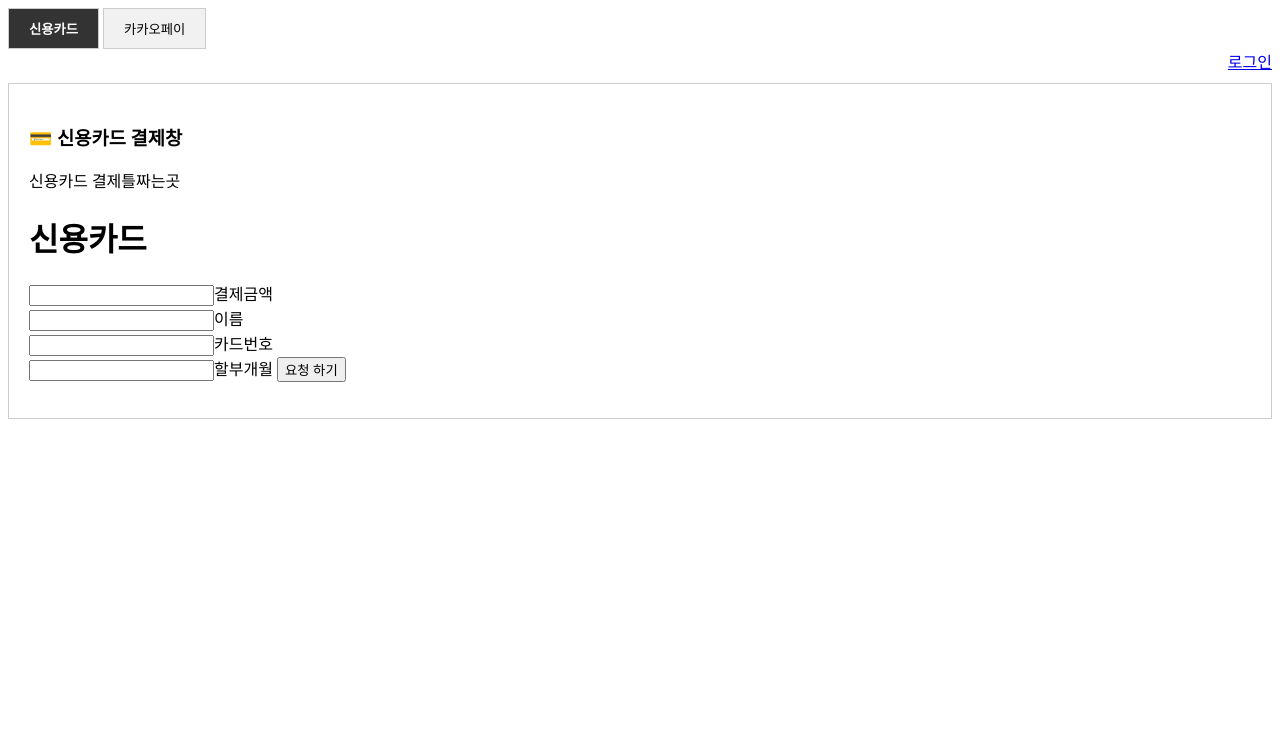
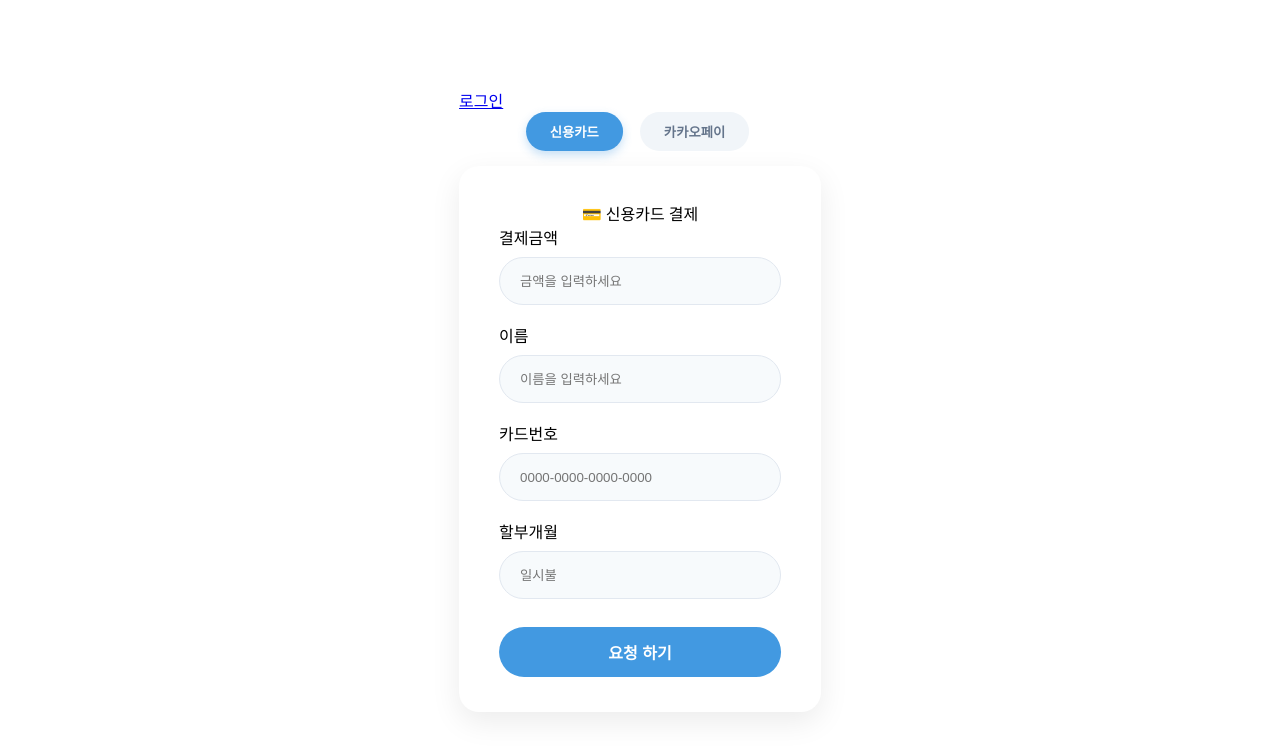
Before and after one commit to 02paming/miniPayment, a website: page mini.html in a window 1280 px wide. Both pictures are taken after a click on the button "신용카드". Drawn offline with nearby package versions, Linux system fonts and the light colour scheme; no server answers.

Commit message:
fix : 프론트 메인 화면단 스타일 로그인/회원가입으로 수정

```diff
--- a/mini.html
+++ b/mini.html
@@ -5,31 +5,109 @@
     <title>결제 수단 선택</title>
     <script src="https://cdn.jsdelivr.net/npm/axios/dist/axios.min.js"></script>
     <style>
-/* 탭 버튼 스타일 */
+/* ----------------------- main ----------------------------- */
+
+/* div태그 속 자식 버튼 2개 중앙배치 */
+.tab-container {
+    display: flex;
+    justify-content: center;
+    gap: 12px;
+}
+
+.payment-title{
+    text-align: center;
+}
+
+.payment-wrapper {
+    position: absolute;
+    top: 50%;
+    left: 50%;
+    transform: translate(-50%, -50%);
+}
+/* 1. 탭 버튼 스타일 */
 .tab-button {
-    padding: 10px 20px;
+    padding: 10px 24px;
     cursor: pointer;
-    border: 1px solid #ccc;
-    background-color: #f1f1f1;
+    border: none;
+    border-radius: 25px;
+    background-color: #f1f5f9;
+    color: #64748b;
+    font-weight: 600;
+    margin-right: 5px;
+    transition: all 0.2s ease;
 }
-/* 활성화된 버튼 스타일 */
+
+/* 2. 활성화된 버튼 스타일 */
 .tab-button.active {
-    background-color: #333;
+    background-color: #4299e1;
     color: #fff;
     font-weight: bold;
+    box-shadow: 0 4px 10px rgba(66, 153, 225, 0.3);
 }
-/* 결제 내용 상자 스타일 */
+
+/* 3. 결제 내용 상자 스타일 (비율 수정) */
 .payment-content {
-    display: none; /* ⭐️ 처음에는 모든 결제창을 숨깁니다 */
-    padding: 20px;
-    border: 1px solid #ccc;
-    margin-top: 10px;
+    display: none;
+    padding: 35px 40px;
+    border: none;
+    background: #ffffff;
+    border-radius: 20px;
+    box-shadow: 0 10px 30px rgba(0, 0, 0, 0.08);
+    margin-top: 15px;
+    max-width: 420px; /* ⭐️ 가로로 끝까지 늘어나지 않도록 너비 고정 */
+    box-sizing: border-box;
 }
-/* ⭐️ active 클래스가 붙은 결제창만 화면에 보여줍니다 */
+
+/* 4. 활성화된 결제창 표시 */
 .payment-content.active {
     display: block;
+    animation: fadeIn 0.3s ease;
+}
+@keyframes fadeIn {
+    from { opacity: 0; transform: translateY(5px); }
+    to { opacity: 1; transform: translateY(0); }
 }
 
+/* ---------------------------------------------------
+   결제창 내부 입력칸 및 버튼 모던화
+--------------------------------------------------- */
+.payment-content input {
+    height: 48px;
+    background-color: #f7fafc;
+    border: 1px solid #e2e8f0;
+    border-radius: 25px;
+    padding: 0 20px;
+    margin: 8px 0 18px 0;
+    width: 100%;
+    box-sizing: border-box;
+    outline: none;
+    transition: all 0.3s ease;
+}
+
+.payment-content input:focus {
+    border-color: #4299e1;
+    background-color: #ffffff;
+    box-shadow: 0 0 0 3px rgba(66, 153, 225, 0.15);
+}
+
+.payment-content button {
+    width: 100%;
+    height: 50px;
+    background-color: #4299e1;
+    color: white;
+    border: none;
+    border-radius: 25px;
+    font-size: 16px;
+    font-weight: bold;
+    cursor: pointer;
+    margin-top: 10px;
+    transition: background-color 0.2s ease;
+}
+
+.payment-content button:hover {
+    background-color: #3182ce;
+}
+/* -------------------------------------------------------------------------------------- */
 
 
 /*기존에 body로 했던 스타일인데 다른 화면단도 건드리는 태그이기때문에 div를 하나파서 진행*/
@@ -452,7 +530,7 @@
 //미리 전역으로 세팅
 document.addEventListener("DOMContentLoaded", async () => {
     let email;
-    const authContainer = document.getElementById('auth-container');
+    const authContainer = document.querySelector('.auth-link');
 
     const step1 = document.getElementById('step1');
     const step2 = document.getElementById('step2');
@@ -660,6 +738,7 @@ document.addEventListener("DOMContentLoaded", async () => {
         }
         async executeTransaction() {
             await super.executeTransaction();
+
             if(this.installments <= 0){
                 console.log('[신용카드] 일시불 승인 완료')
                 step3.querySelector(".step-desc").textContent = `▶ [신용카드] 일시불 승인 완료`;
@@ -733,7 +812,7 @@ document.addEventListener("DOMContentLoaded", async () => {
     //신용카드 버전
     credit_button.addEventListener('click', async () => {
 
-            const inputForm = document.querySelector("#inputForm");
+            const inputForm = document.querySelector(".payment-wrapper");
             const paymentCard = document.querySelector('#payment-card-layer');
 
             const my2CreditCardPayment = new CreditCardPayment(Number(credit_amount.value),credit_name.value,cardNumber.value,Number(installments.value));
@@ -930,48 +1009,60 @@ document.addEventListener("DOMContentLoaded", async () => {
 
 <!-- 인풋폼 -->
     <!-- 1. 상단 결제 수단 선택 버튼 (데이터 속성 data-target 사용) -->
-    <div id="inputForm">
-        <div>
+<div class="payment-wrapper">
+    <!-- 상단 로그인 링크 -->
+    <div class="auth-link">
+        <a href="/loginPage">로그인</a>
+    </div>
+
+    <!-- 결제 수단 선택 탭 -->
+    <div class="tab-container">
         <button class="tab-button active" data-target="card-form">신용카드</button>
         <button class="tab-button" data-target="kakao-form">카카오페이</button>
     </div>
 
-        <!-- 2. 하단 결제 세부 내용 태그들 -->
-        <!-- 신용카드 입력창 (처음엔 active가 있어서 보임) -->
-        <div id="auth-container" style="text-align: right;">
-            <!-- 기본 상태는 로그인 링크만 보여줌 -->
-            <a href="/loginPage">로그인</a>
+    <!-- 💳 신용카드 결제창 -->
+    <div id="card-form" class="payment-content active">
+        <div class="payment-title">💳 신용카드 결제</div>
+
+        <div class="input-group-custom">
+            <label for="credit_amount">결제금액</label>
+            <input type="text" id="credit_amount" placeholder="금액을 입력하세요">
+        </div>
+        <div class="input-group-custom">
+            <label for="credit_name">이름</label>
+            <input type="text" id="credit_name" placeholder="이름을 입력하세요">
+        </div>
+        <div class="input-group-custom">
+            <label for="cardNumber">카드번호</label>
+            <input type="text" id="cardNumber" placeholder="0000-0000-0000-0000">
+        </div>
+        <div class="input-group-custom">
+            <label for="installments">할부개월</label>
+            <input type="text" id="installments" placeholder="일시불">
         </div>
 
-
-        <div id="card-form" class="payment-content active">
-            <h3>💳 신용카드 결제창</h3>
-            <p>신용카드 결제틀짜는곳</p>
-            <p>
-                <div>
-                    <h1>신용카드</h1>
-                    <input type="text" id="credit_amount">결제금액<br>
-                    <input type="text" id="credit_name">이름<br>
-                    <input type="text" id="cardNumber">카드번호<br> <!--다음에 인풋 4개로 4자리씩 받기-->
-                    <input type="text" id="installments">할부개월
-                    <button value="" type="button" id="sendBtn_credit">요청 하기</button>
-                </div>
-            </p>
+        <button type="button" class="submit-btn" id="sendBtn_credit">요청 하기</button>
     </div>
 
-        <!-- 카카오페이 안내창 (처음엔 active가 없어서 숨겨짐) -->
+    <!-- 💛 카카오페이 결제창 -->
     <div id="kakao-form" class="payment-content">
-            <h3>💛 카카오페이 결제창</h3>
-            <p>카카오페이 QR 코드나 간편 결제 안내 세부 틀을 여기에 짜시면 됩니다.우선 금액을 입력하고 결제하는식으로 </p>
-            <p>
-                <div>
-                    <h1>카카오페이</h1>
-                    <input type="text" id="kakao_amount">결제금액<br>
-                    <input type="text" id="kakao_name">이름<br>
-                    <input type="text" id="kakao_point">포인트사용 <!--추후 잔여포인트 추가-->
-                    <button value="" type="button" id="sendBtn_kakao">요청 하기</button>
+        <div class="payment-title">💛 카카오페이 결제</div>
+
+        <div class="input-group-custom">
+            <label for="kakao_amount">결제금액</label>
+            <input type="text" id="kakao_amount" placeholder="금액을 입력하세요">
         </div>
-            </p>
+        <div class="input-group-custom">
+            <label for="kakao_name">이름</label>
+            <input type="text" id="kakao_name" placeholder="이름을 입력하세요">
+        </div>
+        <div class="input-group-custom">
+            <label for="kakao_point">포인트</label>
+            <input type="text" id="kakao_point" placeholder="사용할 포인트 입력">
+        </div>
+
+        <button type="button" class="submit-btn" id="sendBtn_kakao">요청 하기</button>
     </div>
 </div>
 
@@ -1032,32 +1123,29 @@ document.addEventListener("DOMContentLoaded", async () => {
 function goBackPage() {
     resetAllPayments();
     document.getElementById('payment-card-layer').style.display = 'none';
-    document.getElementById('inputForm').style.display = 'block';
+    document.querySelector('.payment-wrapper').style.display = 'block';
 }
 </script>
 
-<!-- 3. 버튼 클릭 시 신용카드와 카카오단을 스위칭하는 자바스크립트 -->
+<!-- 탭 전환을 위한 자바스크립트 -->
 <script>
+    const tabButtons = document.querySelectorAll('.tab-button');
+    const paymentContents = document.querySelectorAll('.payment-content');
 
-    const buttons = document.querySelectorAll('.tab-button');
-    const contents = document.querySelectorAll('.payment-content');
+    tabButtons.forEach(button => {
+        button.addEventListener('click', () => {
+            // 1. 모든 탭과 콘텐츠의 활성화(active) 클래스 제거
+            tabButtons.forEach(btn => btn.classList.remove('active'));
+            paymentContents.forEach(content => content.classList.remove('active'));
 
-    // 각 버튼에 클릭 이벤트 설정
-    const handleTabClick = (e) => {
-        const currentButton = e.target;
-        const targetId = currentButton.getAttribute('data-target');
+            // 2. 클릭한 버튼에 활성화(active) 클래스 추가
+            button.classList.add('active');
 
-        // 모든 버튼과 콘텐츠에서 active 클래스 제거
-        buttons.forEach(btn => btn.classList.remove('active'));
-        contents.forEach(content => content.classList.remove('active'));
-
-        // 클릭된 버튼과 해당 콘텐츠에만 active 클래스 추가
-        currentButton.classList.add('active');
+            // 3. 클릭한 버튼의 data-target과 일치하는 id를 가진 콘텐츠 활성화
+            const targetId = button.getAttribute('data-target');
             document.getElementById(targetId).classList.add('active');
-    };
-
-    // 각 버튼에 이벤트 리스너 등록
-    buttons.forEach(button => button.addEventListener('click', handleTabClick));
+        });
+    });
 </script>
 
 
--- a/package.json
+++ b/package.json
@@ -6,9 +6,8 @@
   "scripts": {
     "test": "echo \"Error: no test specified\" && exit 1",
     "start": "node server.js",
-    "dev" : "nodemon server.js"
+    "dev": "nodemon server.js"
   },
-
   "keywords": [],
   "author": "",
   "license": "ISC",
```
Also changed, not shown: loginpage.html (+43 -31 lines), signUp.html (+1 -0 lines). Lines whose indentation alone changed are shown as unchanged.
